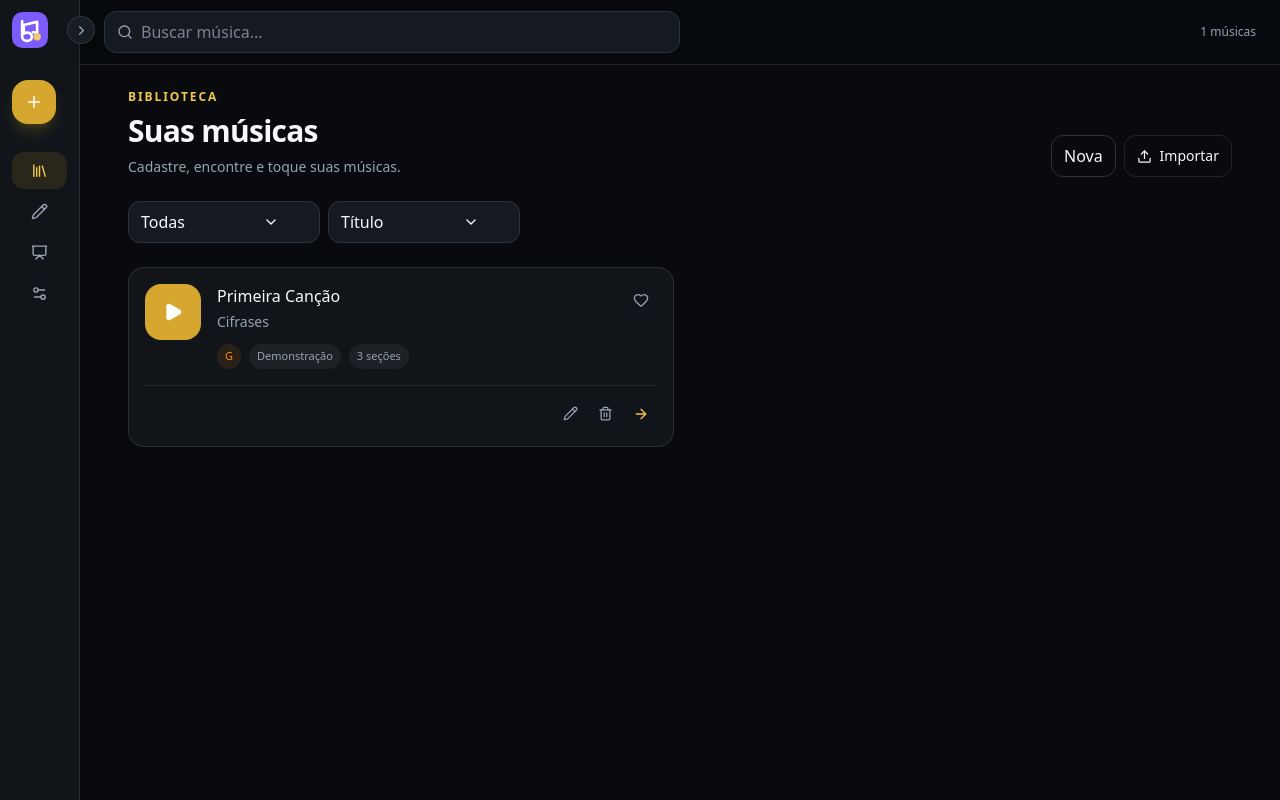
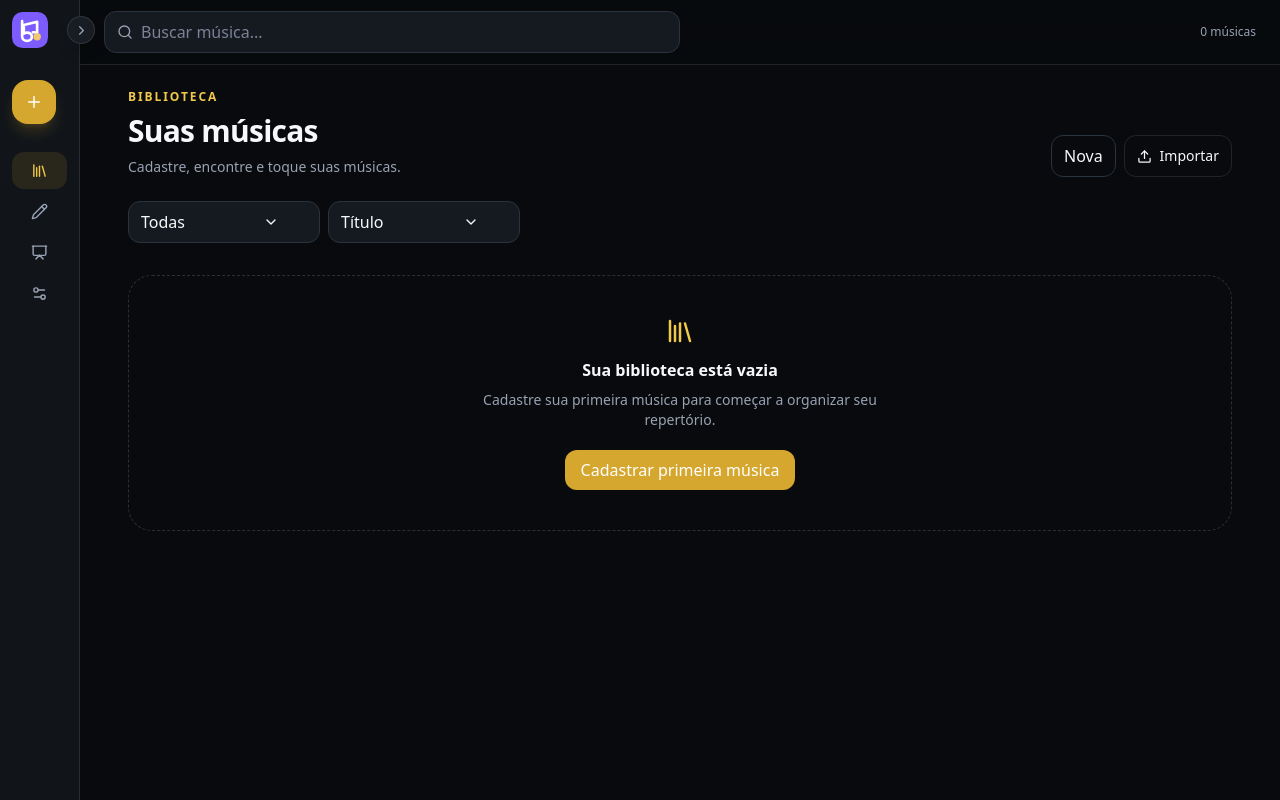
Before and after one commit to sandro-almeida-silva/cifrases, a Next.js app: page / in a window 1280 px wide. Built offline with nearby package versions, Linux system fonts and the light colour scheme.

Commit message:
feat(library): load persisted songs with explicit states

```diff
--- a/src/app/page.tsx
+++ b/src/app/page.tsx
@@ -25,7 +25,6 @@ import { useEffect, useMemo, useRef, useState } from "react";
 import type { ReactNode } from "react";
 import { Logo } from "@/components/brand/logo";
 import { Select } from "@/components/ui/select";
-import { sampleSong } from "@/domain/songs/fixtures";
 import {
   cloneSong,
   createSongId,
@@ -99,6 +98,8 @@ function sectionName(section: SongSection): string {
 
 export default function HomePage() {
   const [songs, setSongs] = useState<Song[]>([]);
+  const [libraryStatus, setLibraryStatus] = useState<"loading" | "ready" | "error">("loading");
+  const [libraryError, setLibraryError] = useState("");
   const [library, setLibrary] = useState<LibraryState>({
     favorites: [],
     recent: [],
@@ -126,11 +127,19 @@ export default function HomePage() {
   const audioRef = useRef<HTMLAudioElement | null>(null);
 
   useEffect(() => {
-    const stored = loadSongs();
-    setSongs(stored.length > 0 ? stored : [cloneSong(sampleSong)]);
-    const storedLibrary = loadLibraryState();
-    setLibrary(storedLibrary);
-    setTheme(storedLibrary.theme);
+    try {
+      setLibraryStatus("loading");
+      const stored = loadSongs();
+      const storedLibrary = loadLibraryState();
+      setSongs(stored);
+      setLibrary(storedLibrary);
+      setTheme(storedLibrary.theme);
+      setLibraryStatus("ready");
+    } catch {
+      setSongs([]);
+      setLibraryError("Não foi possível carregar sua biblioteca. Tente novamente.");
+      setLibraryStatus("error");
+    }
   }, []);
 
   useEffect(() => {
@@ -376,6 +385,9 @@ export default function HomePage() {
       {view === "library" ? (
         <LibraryView
           songs={filteredSongs}
+          totalSongs={songs.length}
+          status={libraryStatus}
+          error={libraryError}
           categories={categories}
           category={category}
           sort={sort}
@@ -570,6 +582,9 @@ function NavButton({
 
 function LibraryView({
   songs,
+  totalSongs,
+  status,
+  error,
   categories,
   category,
   sort,
@@ -584,6 +599,9 @@ function LibraryView({
   onImport,
 }: {
   songs: Song[];
+  totalSongs: number;
+  status: "loading" | "ready" | "error";
+  error: string;
   categories: string[];
   category: string;
   sort: SortMode;
@@ -643,10 +661,27 @@ function LibraryView({
         />
       </div>
 
-      {songs.length === 0 ? (
+      {status === "loading" ? (
+        <div role="status" className="mt-8 rounded-3xl border border-white/10 bg-surface p-10 text-center text-muted">
+          Carregando sua biblioteca...
+        </div>
+      ) : status === "error" ? (
+        <div role="alert" className="mt-8 rounded-3xl border border-red-400/20 bg-red-400/5 p-10 text-center">
+          <h2 className="font-bold">Não foi possível carregar a biblioteca</h2>
+          <p className="mt-2 text-sm text-muted">{error}</p>
+        </div>
+      ) : totalSongs === 0 ? (
+        <div className="mt-8 rounded-3xl border border-dashed border-white/15 p-10 text-center">
+          <Library className="mx-auto text-brand-soft" size={30} />
+          <h2 className="mt-3 font-bold">Sua biblioteca está vazia</h2>
+          <p className="mx-auto mt-2 max-w-md text-sm text-muted">Cadastre sua primeira música para começar a organizar seu repertório.</p>
+          <button type="button" className="mt-5 rounded-xl bg-brand px-4 py-2 text-sm font-semibold text-white" onClick={onNew}>Cadastrar primeira música</button>
+        </div>
+      ) : songs.length === 0 ? (
         <div className="mt-8 rounded-3xl border border-dashed border-white/15 p-10 text-center">
           <Library className="mx-auto text-brand-soft" size={30} />
           <h2 className="mt-3 font-bold">Nenhuma música encontrada</h2>
+          <p className="mt-2 text-sm text-muted">Ajuste a busca ou os filtros para encontrar uma música.</p>
         </div>
       ) : (
         <div className="mt-6 grid gap-3 lg:grid-cols-2">
```
